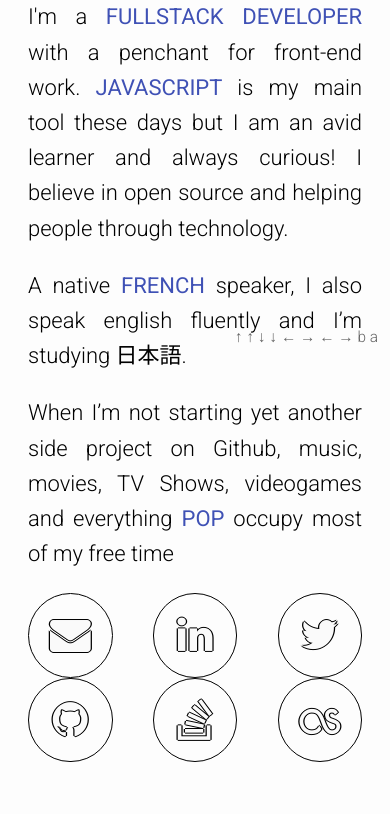
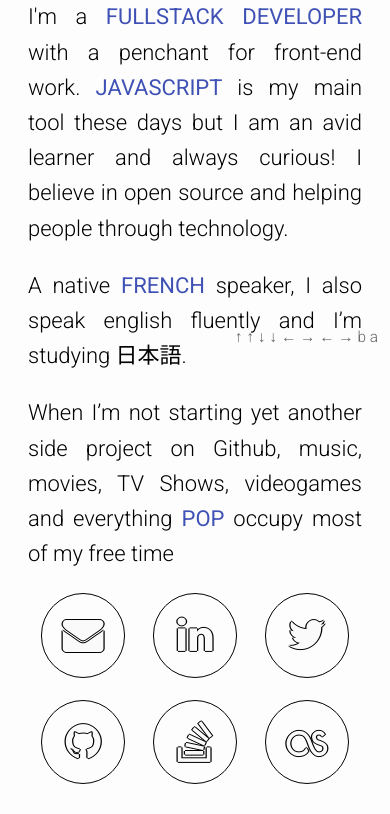
Before and after one commit to kombucha/kombucha.github.io, a website: page index.html in a window 390 px wide. Shown: the part 489-1303 px from the top of the page. Before the commit the page ends 1259 px from the top, so only its background shows below. Drawn offline with Linux system fonts and the light colour scheme; files whose address does not match are found by name.

Commit message:
Somewhat responsive

```diff
--- a/styles/main.css
+++ b/styles/main.css
@@ -93,6 +93,15 @@ em {
   justify-content: space-between;
 }
 
+@media screen and (max-width: 600px) {
+  #links li {
+    width: 33%;
+    margin-bottom: 1em;
+    display: flex;
+    justify-content: center;
+  }
+}
+
 .link {
   text-decoration: none;
   position: relative;
```
